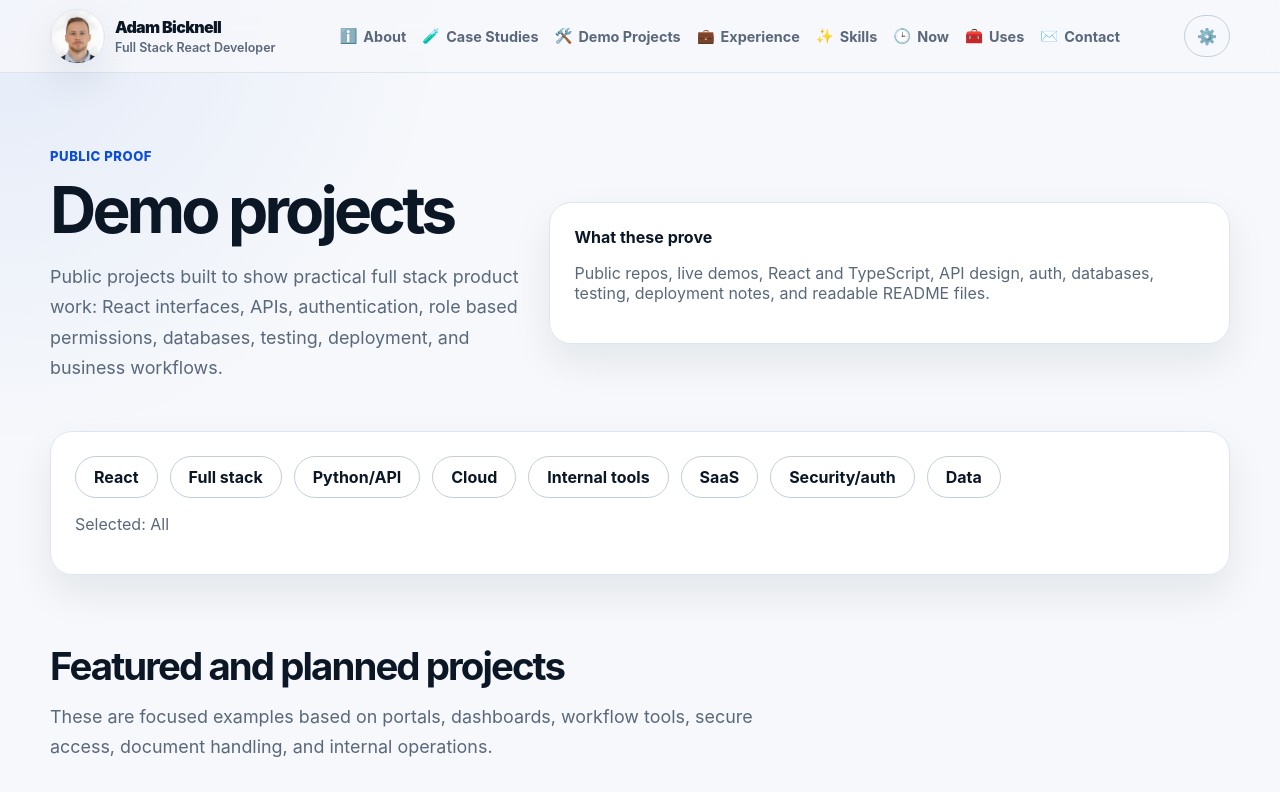
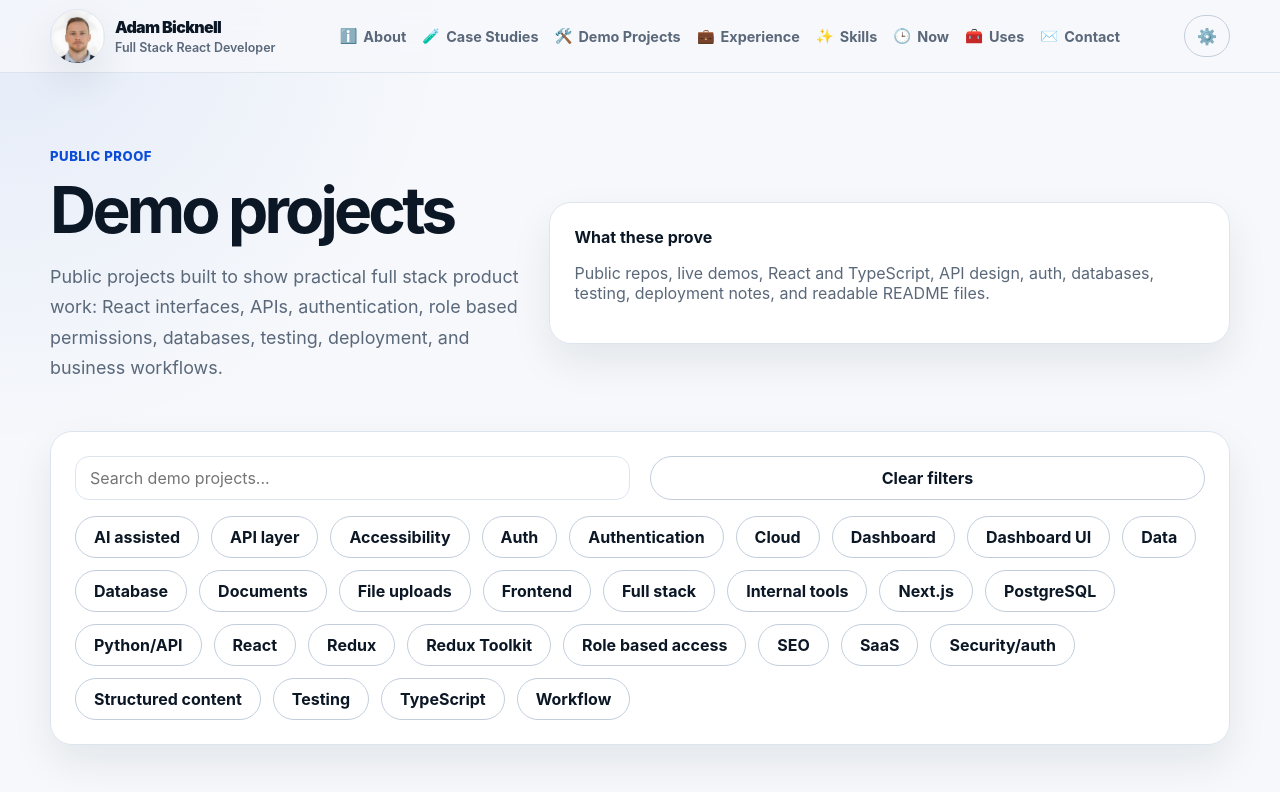
Before and after one commit to adambicknell/development-portfolio, a Next.js app: page /demo-projects in a window 1280 px wide. Shown: the top 792 px of the page. Built offline with nearby package versions, Linux system fonts and the light colour scheme.

Commit message:
UPDATE: filters.

```diff
--- a/src/components/case-studies/CaseStudyFilters.tsx
+++ b/src/components/case-studies/CaseStudyFilters.tsx
@@ -1,14 +1,30 @@
 'use client';
 import { useAppDispatch, useAppSelector } from '@/store/hooks';
-import { clearFilters, setCaseStudySearch, toggleTag } from '@/store/slices/filtersSlice';
-const tags = ['React','TypeScript','Python','Cloud','Azure','Security','SSO','Databases','Internal tools','SaaS','Production support'];
-export function CaseStudyFilters() {
+import { clearFilters, setCaseStudySearch, setProjectSearch, toggleTag } from '@/store/slices/filtersSlice';
+
+type FilterScope = 'caseStudies' | 'projects';
+
+type CaseStudyFiltersProps = {
+  tags: string[];
+  scope: FilterScope;
+};
+
+export function CaseStudyFilters({ tags, scope }: CaseStudyFiltersProps) {
   const dispatch = useAppDispatch();
-  const { caseStudySearch, activeTags } = useAppSelector(state => state.filters);
+  const { caseStudySearch, projectSearch, activeTags } = useAppSelector(state => state.filters);
+  const searchValue = scope === 'caseStudies' ? caseStudySearch : projectSearch;
+
   return (
     <div className="card">
       <div className="grid grid-2">
-        <input className="input" placeholder="Search case studies..." value={caseStudySearch} onChange={event => dispatch(setCaseStudySearch(event.target.value))} />
+        <input
+          className="input"
+          placeholder={scope === 'caseStudies' ? 'Search case studies...' : 'Search demo projects...'}
+          value={searchValue}
+          onChange={(event) =>
+            dispatch(scope === 'caseStudies' ? setCaseStudySearch(event.target.value) : setProjectSearch(event.target.value))
+          }
+        />
         <button className="button" onClick={() => dispatch(clearFilters())}>Clear filters</button>
       </div>
       <div className="row" style={{ marginTop: 16 }}>
--- a/src/components/demo-projects/DemoProjectsPageClient.tsx
+++ b/src/components/demo-projects/DemoProjectsPageClient.tsx
@@ -1,15 +1,33 @@
 'use client';
 
 import { ProjectCard } from '@/components/cards/ProjectCard';
+import { CaseStudyFilters } from '@/components/case-studies/CaseStudyFilters';
 import { SectionHeader } from '@/components/common/SectionHeader';
-import { FocusSelector } from '@/components/preferences/FocusSelector';
 import { projects } from '@/data/projects';
+import { focusOptions } from '@/data/site';
 import { useAppSelector } from '@/store/hooks';
-import { filterProjectsByFocus } from '@/lib/focus';
+import { joinSearchFields } from '@/lib/filter';
 
 export function DemoProjectsPageClient() {
-  const { selectedFocus, projectViewMode } = useAppSelector((state) => state.preferences);
-  const filteredProjects = filterProjectsByFocus(projects, selectedFocus);
+  const { projectViewMode } = useAppSelector((state) => state.preferences);
+  const { projectSearch, activeTags } = useAppSelector((state) => state.filters);
+  const filterTags = Array.from(new Set([...focusOptions, ...projects.flatMap((item) => [...item.tags, ...item.techStack])])).sort();
+  const filteredProjects = projects
+    .filter(
+      (item) =>
+        activeTags.length === 0 ||
+        activeTags.every((tag) => [...item.tags, ...item.techStack, ...item.focusAreas].includes(tag))
+    )
+    .filter((item) =>
+      joinSearchFields([
+        item.title,
+        item.summary,
+        item.problem,
+        item.features,
+        item.techStack,
+        item.tags
+      ]).includes(projectSearch.toLowerCase())
+    );
 
   return (
     <section className="section">
@@ -34,7 +52,7 @@ export function DemoProjectsPageClient() {
         </div>
 
         <div style={{ margin: '30px 0' }}>
-          <FocusSelector compact />
+          <CaseStudyFilters tags={filterTags} scope="projects" />
         </div>
 
         <div className="section-tight">
```
Also changed, not shown: src/app/case-studies/page.tsx (+8 -7 lines).
